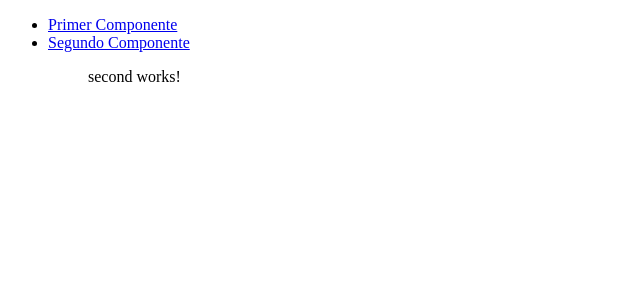
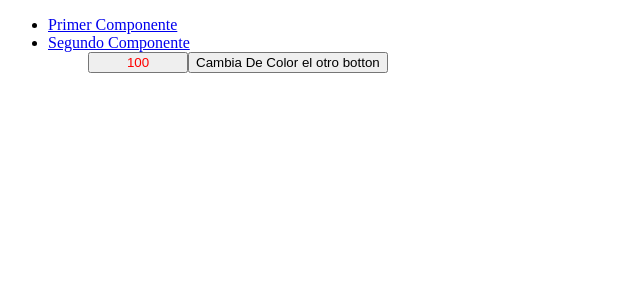
Before and after one commit to DanielCarbajal314/curso-angular-12, an Angular app: page /second in a window 1280 px wide. Shown: the top 300 px of the page, without its empty margins (0-640 px from the left). Built offline with nearby package versions, Linux system fonts and the light colour scheme.

Commit message:
event binding

```diff
--- a/src/app/route/first/first.component.html
+++ b/src/app/route/first/first.component.html
@@ -1 +1 @@
-<p>first works!</p>
+<h1> Hola {{ name }}</h1>
--- a/src/app/route/first/first.component.ts
+++ b/src/app/route/first/first.component.ts
@@ -6,6 +6,7 @@ import { Component, OnDestroy, OnInit } from '@angular/core';
   styleUrls: ['./first.component.scss']
 })
 export class FirstComponent implements OnInit, OnDestroy {
+  name = 'Daniel';
 
   constructor() { }
   ngOnDestroy(): void {
--- a/src/app/route/second/second.component.html
+++ b/src/app/route/second/second.component.html
@@ -1 +1,2 @@
-<p>second works!</p>
+<button (click)="increase()" [style]="buttonStyle"> {{ counter }} </button>
+<button (click)="changeColor()"> Cambia De Color el otro botton</button>
--- a/src/app/route/second/second.component.ts
+++ b/src/app/route/second/second.component.ts
@@ -5,15 +5,31 @@ import { Component, OnDestroy, OnInit } from '@angular/core';
   templateUrl: './second.component.html',
   styleUrls: ['./second.component.scss']
 })
-export class SecondComponent implements OnInit, OnDestroy {
+export class SecondComponent implements OnInit {
+  counter = 100;
+  colorIndex = 0;
+  colors = ['red','green','blue','orange','pink'];
 
   constructor() { }
-  ngOnDestroy(): void {
-    console.log('El Segundo Componente se esta Destruyendo !!!!!!');
-  }
 
   ngOnInit(): void {
     console.log('El Segundo Componente se esta creando');
   }
 
+  get buttonStyle(){
+    const color = this.colors[this.colorIndex % this.colors.length];
+    return `
+      width: ${this.counter}px;
+      color: ${color};
+    `
+  }
+
+  increase(){
+    this.counter += 20;
+  }
+
+  changeColor(){
+    this.colorIndex++;
+  }
+
 }
```
